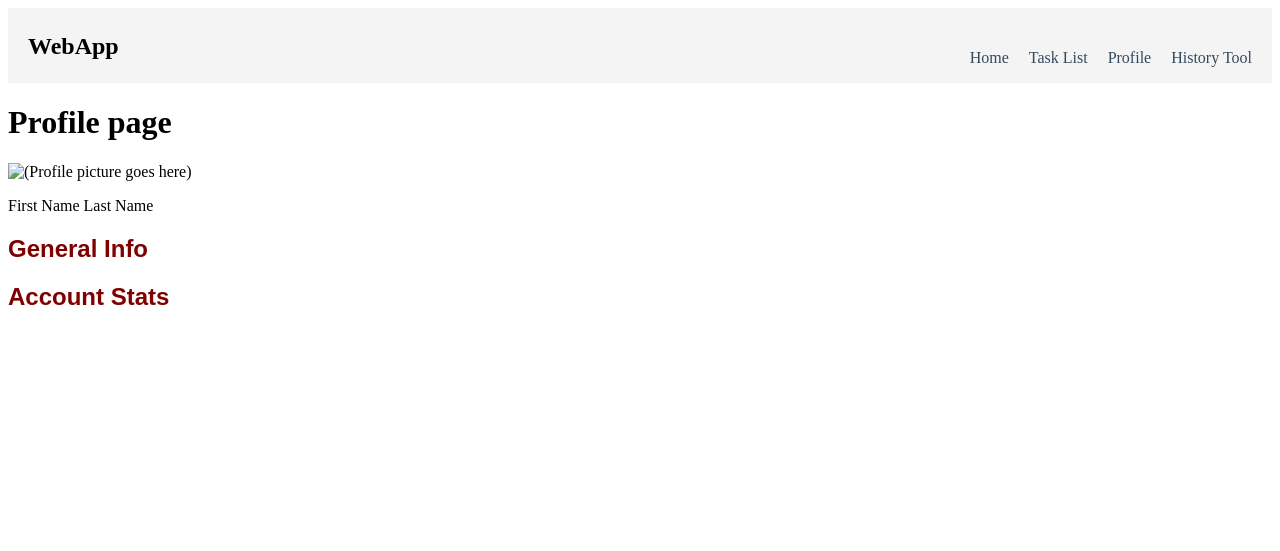
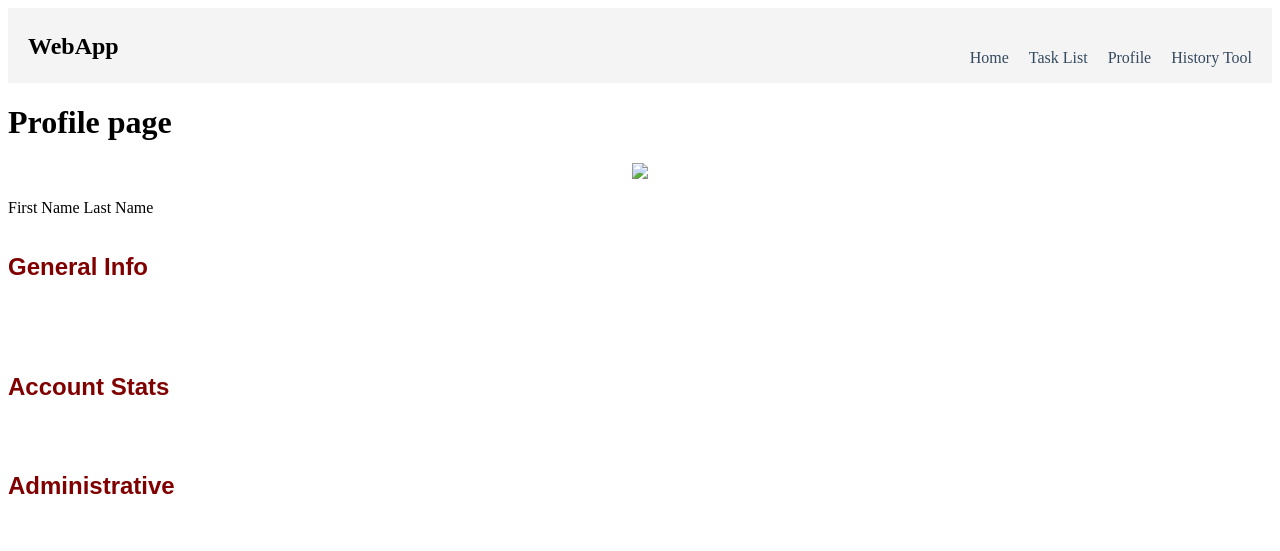
Before and after one commit to alwong34/WinfoHacathon, a PHP site: page /html/profile.html in a window 1280 px wide. Shown: the top 551 px of the page. Run offline with PHP 8.4, Linux system fonts and the light colour scheme; some libraries are stand-ins or nearby versions.

Commit message:
profile updates

```diff
--- a/css/profile.css
+++ b/css/profile.css
@@ -1,3 +1,8 @@
+.wholeprofile {
+  display: flex;
+  flex-direction: column;
+}
+
 h2 {
   font-family: sans-serif;
   color: maroon;
--- a/html/profile.html
+++ b/html/profile.html
@@ -17,15 +17,25 @@
       </ul>
     </nav>
     <h1>Profile page</h1>
-    <img src="" alt="(Profile picture goes here)"  />
-    <p> First Name Last Name </p>
-    <h2> General Info </h2>
-    <p>
+    <div class="wholeprofile">
+      <a href="https://placeholder.com"><img src="http://via.placeholder.com/150x150"></a>
+      <p class="wholeprofile"> First Name Last Name </p>
 
-    </p>
-    <h2> Account Stats </h2>
-    <p>
+      <h2 class="wholeprofile"> General Info </h2>
+      <ul class="wholeprofile">
+        <li class="wholeprofile">
 
-    </p>
+        </li>
+      </ul>
+      <h2 class="wholeprofile"> Account Stats </h2>
+      <p class="wholeprofile">
+
+      </p>
+      <h2 class="wholeprofile"> Administrative </h2>
+      <p class="wholeprofile">
+
+      </p>
+    </div>
+
   </body>
 </html>
```
